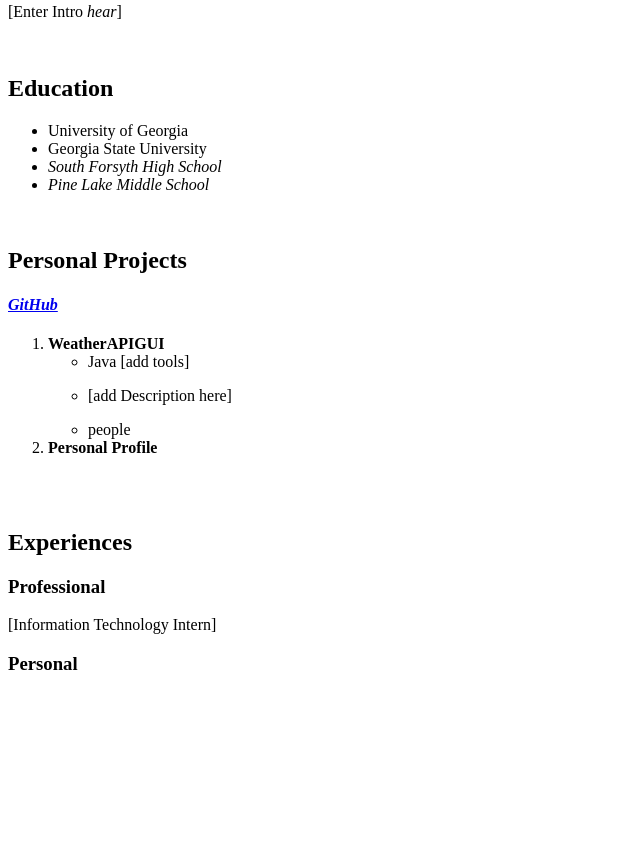
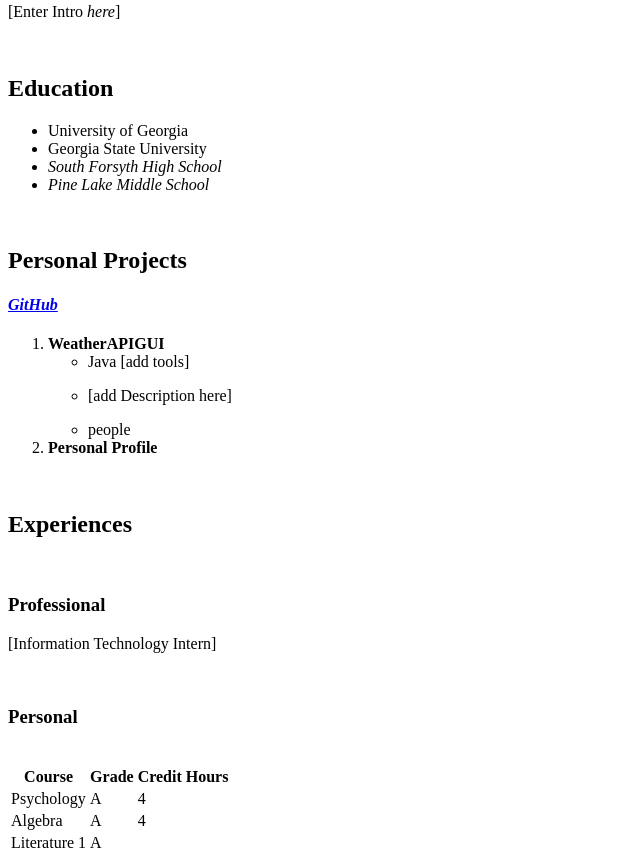
Before and after one commit to codelieks/PersonalPortfolio, a plain HTML site: page index.html in a window 1280 px wide. Shown: the part 536-1399 px from the top of the page, without its empty margins (0-640 px from the left). Before the commit the page ends 1230 px from the top, so only its background shows below. Drawn offline with Linux system fonts and the light colour scheme.

Commit message:
started table

```diff
--- a/index.html
+++ b/index.html
@@ -22,8 +22,9 @@
         <body>
             <div id = "intro">
             <h2>Introduction</h2>
-				<p>[Enter Intro <em>hear</em>]</p><br>
+				<p>[Enter Intro <em>here</em>]</p><br>
             </div>
+
             <div id = "edu">
             <h2>Education</h2>
 				<ul>
@@ -48,18 +49,49 @@
                             <li>people</li>
                         </ul>
                         <li><strong>Personal Profile</strong></li>
-                    </ol><br>
+                    </ol>
             </div>
 <br>
             <div id = "exp">
             <h2>Experiences</h2>
+<br>
 	            <h3>Professional</h3>
 					<p>[Information Technology Intern]</p>
+<br>
 				<h3>Personal</h3>
 
             </div>
         </body>
 
     </div>
+<br>
+
+    <div id="UTrans">
+        <table>
+            <tbody>
+                <tr>
+                    <th>Course</th>
+                    <th>Grade</th>
+                    <th>Credit Hours</th>
+                </tr>
+                <tr>
+                    <td>Psychology</td>
+                    <td>A</td>
+                    <td>4</td>
+                </tr>
+                <tr>
+                    <td>Algebra</td>
+                    <td>A</td>
+                    <td>4</td>
+                </tr>
+                <tr>
+                    <td>Literature 1</td>
+                    <td>A
+                    </td>
+                </tr>
+            </tbody>
+        </table>
+
+    </div>
 
 </html>
```
